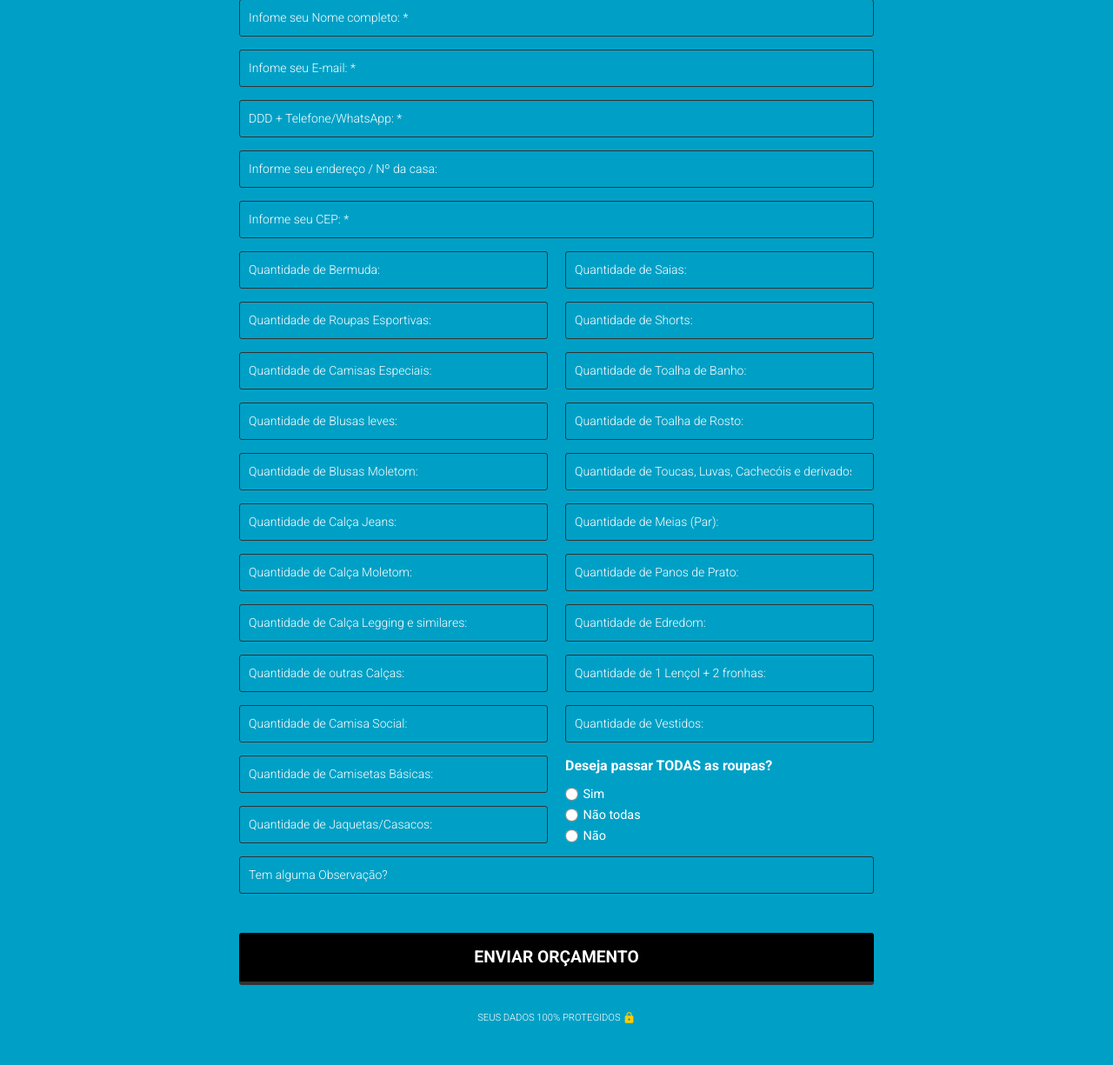
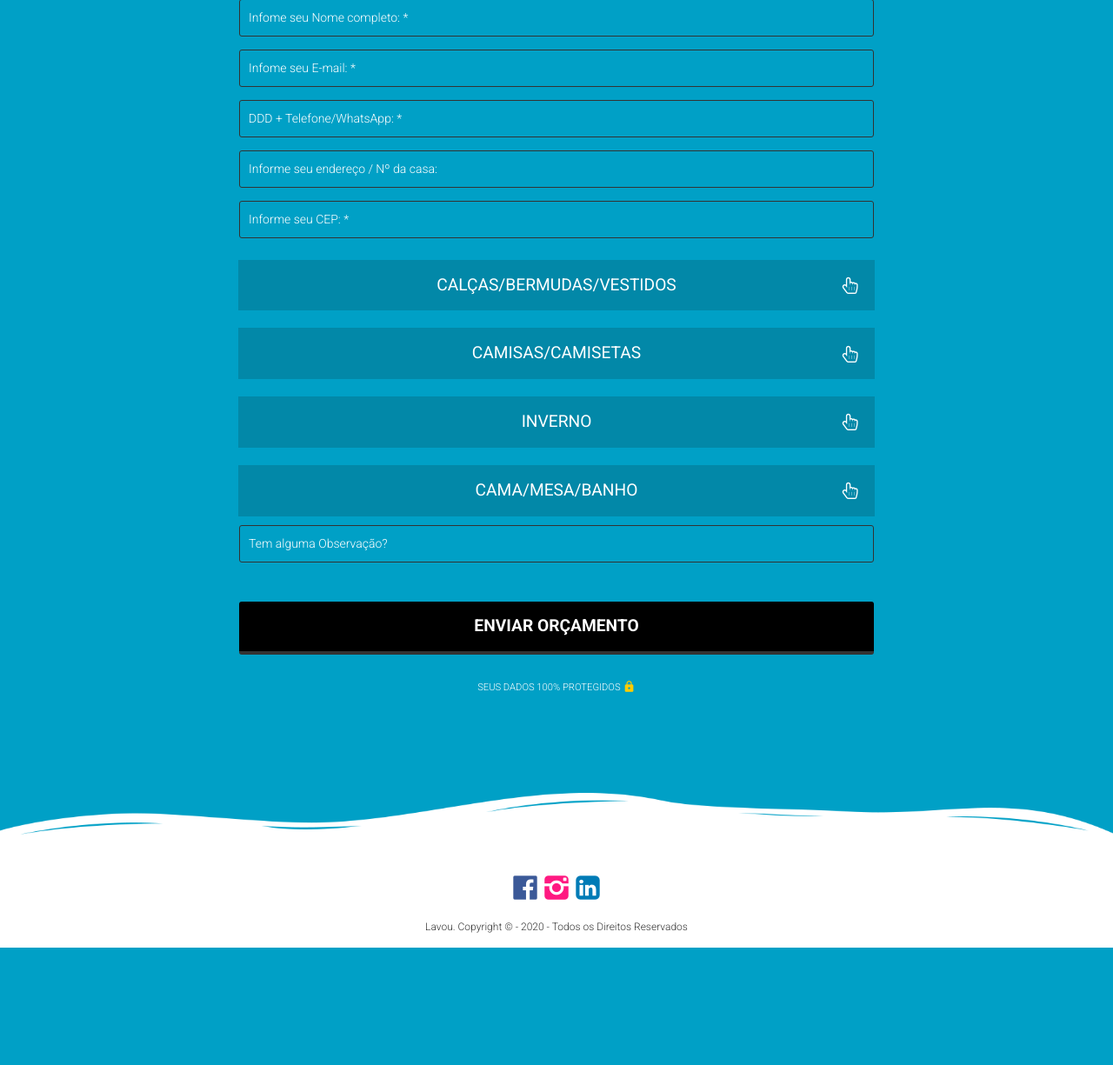
Before and after one commit to francisco-soaress/lavou, a PHP site: page /orcamento/index.html in a window 1280 px wide. Shown: the part 448-1673 px from the top of the page at 87% size. After the commit the page ends 1538 px from the top, so only its background shows below. Run offline with PHP 8.4, Linux system fonts and the light colour scheme.

Commit message:
Alterando o formulário de orçamento

```diff
--- a/_css/icons-lavou.css
+++ b/_css/icons-lavou.css
@@ -63,6 +63,9 @@
 .icon-linkedin:before {
   content: "\67";
 }
+.icon-pointer:before {
+  content: "\6d";
+}
 
 .color-facebook{color: #3b5998; transition: all 0.3s ease;}
 .color-instagram{color: #ff1981; transition: all 0.3s ease;}
--- a/_css/style.css
+++ b/_css/style.css
@@ -241,6 +241,34 @@
 .contato_form_orcamento .btn:hover{border-bottom: 2px #333 solid; color: #fff; }
 
 
+/* ==== Toggle ==== */
+.content_toggle{
+    display: none;
+}
+
+.form_toggle h3{
+    /* max-width: 730px; */
+    width: 97.5%;
+    margin: 10px auto;
+    background: #0288a8;
+    padding: 15px;
+    font-size: 1.2em;
+    color: #fff;
+    text-transform: uppercase;
+    cursor: pointer;
+    position: relative;
+    /* -webkit-border-radius: 5px;
+    -moz-border-radius: 5px;
+    border-radius: 5px; */
+
+}
+.form_toggle h3 span{
+    position: absolute;
+    right: 10px;
+}
+.form_toggle h3 .icon-pointer{
+    color: #fff;
+}
 
 
 /* ================ */
@@ -264,4 +292,13 @@
     /* ==== form-header */
     .contato_form{width: 100%;}
     .contato_form .btn{padding: 14px; font-size: 1.4em;}
+
+    /* ==== toggle */
+    .form_toggle h3{
+        font-size: 0.875em;
+
+    }
+    .form_toggle h3 span{
+        right: 2px;
+    }
 }
--- a/orcamento/index.html
+++ b/orcamento/index.html
@@ -73,6 +73,7 @@
                                 placeholder="Infome seu Nome completo: *" required />
                             <div class="clear"></div>
                         </label>
+
                         <label>
                             <!-- <div class="label_form">E-mail:</div> -->
                             <input type="email" name="EMAIL" class="input_orcamento" title="Informe seu melhor E-mail!"
@@ -98,10 +99,87 @@
                         </label>
                     </div>
 
-                    <div class="box50">
+                    <div class="box100">
+                        <div class="form_toggle">
+                            <h3>Calças/Bermudas/Vestidos <span class="icon-pointer"></span></h3>
+                            <div class="content_toggle">
+
+                                <label>
+                                    <input type="number" name="CC_JEANS" class="input_orcamento" title="Insira a Quantidade de Calça Jeans."
+                                        placeholder="Quantidade de Calça Jeans:" />
+                                    <div class="clear"></div>
+                                </label>
+                                <label>
+                                    <input type="number" name="CC_MOLETOM" class="input_orcamento" title="Insira a Quantidade de Calça Moletom."
+                                        placeholder="Quantidade de Calça Moletom:" />
+                                    <div class="clear"></div>
+                                </label>
+                                <label>
+                                    <input type="number" name="CC_OUTRAS" class="input_orcamento" title="Insira a Quantidade de outras Calças."
+                                        placeholder="Quantidade de outras Calças:" />
+                                    <div class="clear"></div>
+                                </label>
                                 <label>
                                     <input type="number" name="BERMUDA" class="input_orcamento" title="Insira a Quantidade de Bermuda."
                                         placeholder="Quantidade de Bermuda:" />
+                                    <div class="clear"></div>
+                                </label>
+                                <label>
+                                    <input type="number" name="SHORTS" class="input_orcamento" title="Insira a Quantidade de Shorts."
+                                        placeholder="Quantidade de Shorts:" />
+                                    <div class="clear"></div>
+                                </label>
+                                <label>
+                                    <input type="number" name="VESTIDOS" class="input_orcamento" title="Insira a Quantidade de Vestidos."
+                                        placeholder="Quantidade de Vestidos:" />
+                                    <div class="clear"></div>
+                                </label>
+                                <label>
+                                    <input type="number" name="SAIAS" class="input_orcamento" title="Insira a Quantidade de Saias."
+                                        placeholder="Quantidade de Saias:" />
+                                    <div class="clear"></div>
+                                </label>
+                                <label>
+                                    <input type="number" name="CC_LEGS" class="input_orcamento" title="Insira a Quantidade de Calça Legging e similares." placeholder="Quantidade de Calça Legging e similares:" />
+                                    <div class="clear"></div>
+                                </label>
+                                <label>
+                                    <strong>Deseja passar estas roupas?</strong>
+
+                                    <div class="campo_checkbox_radio">
+                                        <input type="radio" name="PASSAR01" value="Sim" class="passador_passadeira" id="passador_passadeira" />
+                                        <span>Sim</span>
+                                    </div>
+                                    <div class="campo_checkbox_radio">
+                                        <input type="radio" name="PASSAR01" value="Não todas" class="passador_passadeira" id="passador_passadeira" />
+                                        <span>Não todas</span>
+                                    </div>
+                                    <div class="campo_checkbox_radio">
+                                        <input type="radio" name="PASSAR01" value="Não" class="passador_passadeira" id="passador_passadeira" />
+                                        <span>Não</span>
+                                    </div>
+                                </label>
+                            </div>
+                        </div>
+                    </div>
+
+                    <div class="box100">
+                        <div class="form_toggle">
+                            <h3>Camisas/Camisetas <span class="icon-pointer"></span></h3>
+                            <div class="content_toggle">
+                                <label>
+                                    <input type="number" name="CS_SOCIAL" class="input_orcamento" title="Insira a Quantidade de Camisa Social."
+                                        placeholder="Quantidade de Camisa Social:" />
+                                    <div class="clear"></div>
+                                </label>
+                                <label>
+                                    <input type="number" name="CS_BASICAS" class="input_orcamento" title="Insira a Quantidade de Camisetas Básicas."
+                                        placeholder="Quantidade de Camisetas Básicas:" />
+                                    <div class="clear"></div>
+                                </label>
+                                <label>
+                                    <input type="number" name="CA_ESPECIA" class="input_orcamento" title="Insira a Quantidade de Camisas Especiais."
+                                        placeholder="Quantidade de Camisas Especiais:" />
                                     <div class="clear"></div>
                                 </label>
                                 <label>
@@ -110,10 +188,30 @@
                                     <div class="clear"></div>
                                 </label>
                                 <label>
-                            <input type="number" name="CA_ESPECIA" class="input_orcamento" title="Insira a Quantidade de Camisas Especiais."
-                                placeholder="Quantidade de Camisas Especiais:" />
-                            <div class="clear"></div>
+                                    <strong>Deseja passar estas as roupas?</strong>
+
+                                    <div class="campo_checkbox_radio">
+                                        <input type="radio" name="PASSAR02" value="Sim" class="passador_passadeira" id="passador_passadeira" />
+                                        <span>Sim</span>
+                                    </div>
+                                    <div class="campo_checkbox_radio">
+                                        <input type="radio" name="PASSAR02" value="Não todas" class="passador_passadeira" id="passador_passadeira" />
+                                        <span>Não todas</span>
+                                    </div>
+                                    <div class="campo_checkbox_radio">
+                                        <input type="radio" name="PASSAR02" value="Não" class="passador_passadeira" id="passador_passadeira" />
+                                        <span>Não</span>
+                                    </div>
                                 </label>
+                            </div>
+                        </div>
+                    </div>
+
+
+                    <div class="box100">
+                        <div class="form_toggle">
+                            <h3>Inverno <span class="icon-pointer"></span></h3>
+                            <div class="content_toggle">
                                 <label>
                                     <input type="number" name="BL_LEVES" class="input_orcamento" title="Insira a Quantidade de Blusas leves."
                                         placeholder="Quantidade de Blusas leves:" />
@@ -125,61 +223,13 @@
                                     <div class="clear"></div>
                                 </label>
                                 <label>
-                            <input type="number" name="CC_JEANS" class="input_orcamento" title="Insira a Quantidade de Calça Jeans."
-                                placeholder="Quantidade de Calça Jeans:" />
-                            <div class="clear"></div>
-                        </label>
-                        <label>
-                            <input type="number" name="CC_MOLETOM" class="input_orcamento" title="Insira a Quantidade de Calça Moletom."
-                                placeholder="Quantidade de Calça Moletom:" />
-                            <div class="clear"></div>
-                        </label>
-                        <label>
-                            <input type="number" name="CC_LEGS" class="input_orcamento" title="Insira a Quantidade de Calça Legging e similares."
-                                placeholder="Quantidade de Calça Legging e similares:" />
-                            <div class="clear"></div>
-                        </label>
-                        <label>
-                            <input type="number" name="CC_OUTRAS" class="input_orcamento" title="Insira a Quantidade de outras Calças."
-                                placeholder="Quantidade de outras Calças:" />
-                            <div class="clear"></div>
-                        </label>
-                        <label>
-                            <input type="number" name="CS_SOCIAL" class="input_orcamento" title="Insira a Quantidade de Camisa Social."
-                                placeholder="Quantidade de Camisa Social:" />
-                            <div class="clear"></div>
-                        </label>
-                        <label>
-                            <input type="number" name="CS_BASICAS" class="input_orcamento" title="Insira a Quantidade de Camisetas Básicas."
-                                placeholder="Quantidade de Camisetas Básicas:" />
+                                    <input type="number" name="EDREDOM" class="input_orcamento" title="Insira a Quantidade de Edredom."
+                                        placeholder="Quantidade de Edredom:" />
                                     <div class="clear"></div>
                                 </label>
                                 <label>
                                     <input type="number" name="JAQUE_CSC" class="input_orcamento" title="Insira a Quantidade de Jaquetas/Casacos."
                                         placeholder="Quantidade de Jaquetas/Casacos:" />
-                            <div class="clear"></div>
-                        </label>
-                        <div class="clear"></div>
-                    </div>
-                    <div class="box50">
-                        <label>
-                            <input type="number" name="SAIAS" class="input_orcamento" title="Insira a Quantidade de Saias."
-                                placeholder="Quantidade de Saias:" />
-                            <div class="clear"></div>
-                        </label>
-                        <label>
-                            <input type="number" name="SHORTS" class="input_orcamento" title="Insira a Quantidade de Shorts."
-                                placeholder="Quantidade de Shorts:" />
-                            <div class="clear"></div>
-                        </label>
-                        <label>
-                            <input type="number" name="TL_BANHO" class="input_orcamento" title="Insira a Quantidade de Toalha de Banho."
-                                placeholder="Quantidade de Toalha de Banho:" />
-                            <div class="clear"></div>
-                        </label>
-                        <label>
-                            <input type="number" name="TL_ROSTO" class="input_orcamento" title="Insira a Quantidade de Toalha de Rosto."
-                                placeholder="Quantidade de Toalha de Rosto:" />
                                     <div class="clear"></div>
                                 </label>
                                 <label>
@@ -192,13 +242,34 @@
                                     <div class="clear"></div>
                                 </label>
                                 <label>
+                                    <strong>Deseja passar estas roupas?</strong>
+
+                                    <div class="campo_checkbox_radio">
+                                        <input type="radio" name="PASSAR03" value="Sim" class="passador_passadeira" id="passador_passadeira" />
+                                        <span>Sim</span>
+                                    </div>
+                                    <div class="campo_checkbox_radio">
+                                        <input type="radio" name="PASSAR03" value="Não todas" class="passador_passadeira" id="passador_passadeira" />
+                                        <span>Não todas</span>
+                                    </div>
+                                    <div class="campo_checkbox_radio">
+                                        <input type="radio" name="PASSAR03" value="Não" class="passador_passadeira" id="passador_passadeira" />
+                                        <span>Não</span>
+                                    </div>
+                                </label>
+                            </div>
+                        </div>
+                    </div>
+
+
+                    <div class="box100">
+                        <div class="form_toggle">
+                            <h3>Cama/mesa/banho <span class="icon-pointer"></span></h3>
+                            <div class="content_toggle">
+
+                                <label>
                                     <input type="number" name="P_PRATOS" class="input_orcamento" title="Insira a Quantidade de Panos de Prato."
                                         placeholder="Quantidade de Panos de Prato:" />
-                            <div class="clear"></div>
-                        </label>
-                        <label>
-                            <input type="number" name="EDREDOM" class="input_orcamento" title="Insira a Quantidade de Edredom."
-                                placeholder="Quantidade de Edredom:" />
                                     <div class="clear"></div>
                                 </label>
                                 <label>
@@ -207,38 +278,30 @@
                                     <div class="clear"></div>
                                 </label>
                                 <label>
-                            <input type="number" name="VESTIDOS" class="input_orcamento" title="Insira a Quantidade de Vestidos."
-                                placeholder="Quantidade de Vestidos:" />
+                                    <input type="number" name="TL_R_B" class="input_orcamento" title="Insira a Quantidade de Toalha de Rosto / Toalha de Banho."
+                                        placeholder="Quantidade de Toalha de Rosto / Toalha de Banho:" />
                                     <div class="clear"></div>
                                 </label>
-
-
                                 <label>
-                            <strong>Deseja passar TODAS as roupas?</strong>
+                                    <strong>Deseja passar estas roupas?</strong>
 
                                     <div class="campo_checkbox_radio">
-                                <input type="radio" name="PASSAR" value="Sim" class="passador_passadeira" id="passador_passadeira" />
+                                        <input type="radio" name="PASSAR04" value="Sim" class="passador_passadeira" id="passador_passadeira" />
                                         <span>Sim</span>
                                     </div>
                                     <div class="campo_checkbox_radio">
-                                <input type="radio" name="PASSAR" value="Não todas" class="passador_passadeira" id="passador_passadeira" />
+                                        <input type="radio" name="PASSAR04" value="Não todas" class="passador_passadeira" id="passador_passadeira" />
                                         <span>Não todas</span>
                                     </div>
                                     <div class="campo_checkbox_radio">
-                                <input type="radio" name="PASSAR" value="Não" class="passador_passadeira" id="passador_passadeira" />
+                                        <input type="radio" name="PASSAR04" value="Não" class="passador_passadeira" id="passador_passadeira" />
                                         <span>Não</span>
                                     </div>
-
-                            <!-- <select name="PASSADOR_PASSADEIRA" id="passador_passadeira">
-                                                                        <option value="sim">Sim</option>
-                                                                        <option value="nao">Não</option>
-                                                                    </select>                         -->
-                            <div class="clear"></div>
                                 </label>
-                        <div class="clear"></div>
+                            </div>
+                        </div>
                     </div>
 
-                    <div class="box100">
                     <label>
                         <input type="text" name="OBSERVACAO" class="input_orcamento" title="Tem alguma observação?" placeholder="Tem alguma Observação?" />
                         <div class="clear"></div>
@@ -248,7 +311,6 @@
                         <button class="btn" type="submit">Enviar orçamento</button>
                     </label>
                     <div class="cadeado">Seus dados 100% protegidos <i class="material-icons icon_webinar">lock</i></div>
-                    </div>
 
                 </form>
 
@@ -268,6 +330,7 @@
 
     <script src="../_js/jquery.min.js"></script>
     <script src="../_js/jquery.mask.js"></script>
+    <script src="../_js/script.js"></script>
     <!-- <script src="<?= THEMES_FOLDER_JS_HOTSITE; ?>enviar.js"></script> -->
 
     <script type="text/javascript">
```
Also changed, not shown: _js/script.js (added, +9 -0 lines), orcamento/form-mailchimp.html (added, +197 -0 lines), _css/icon/lavou.svg, _css/icon/lavou.ttf, _css/icon/lavou.woff, 1 other file. Lines whose indentation alone changed are shown as unchanged.
